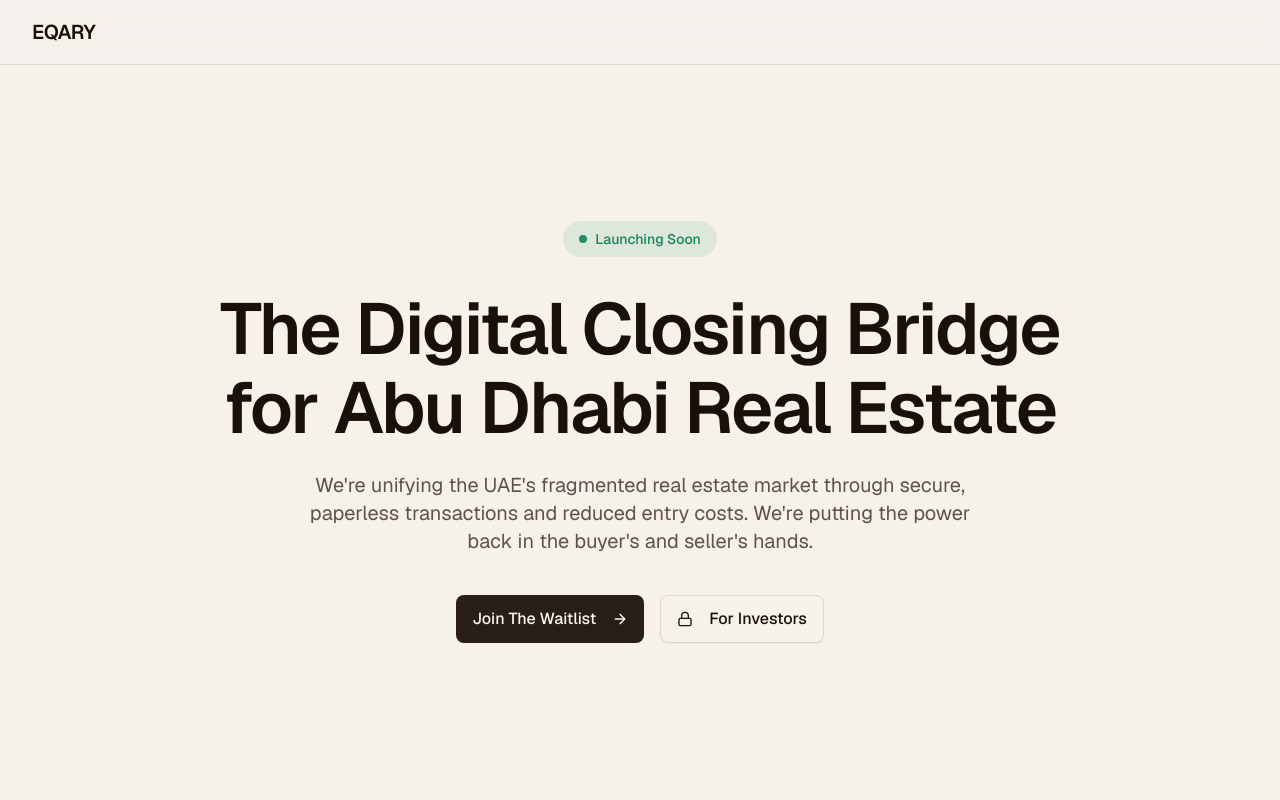
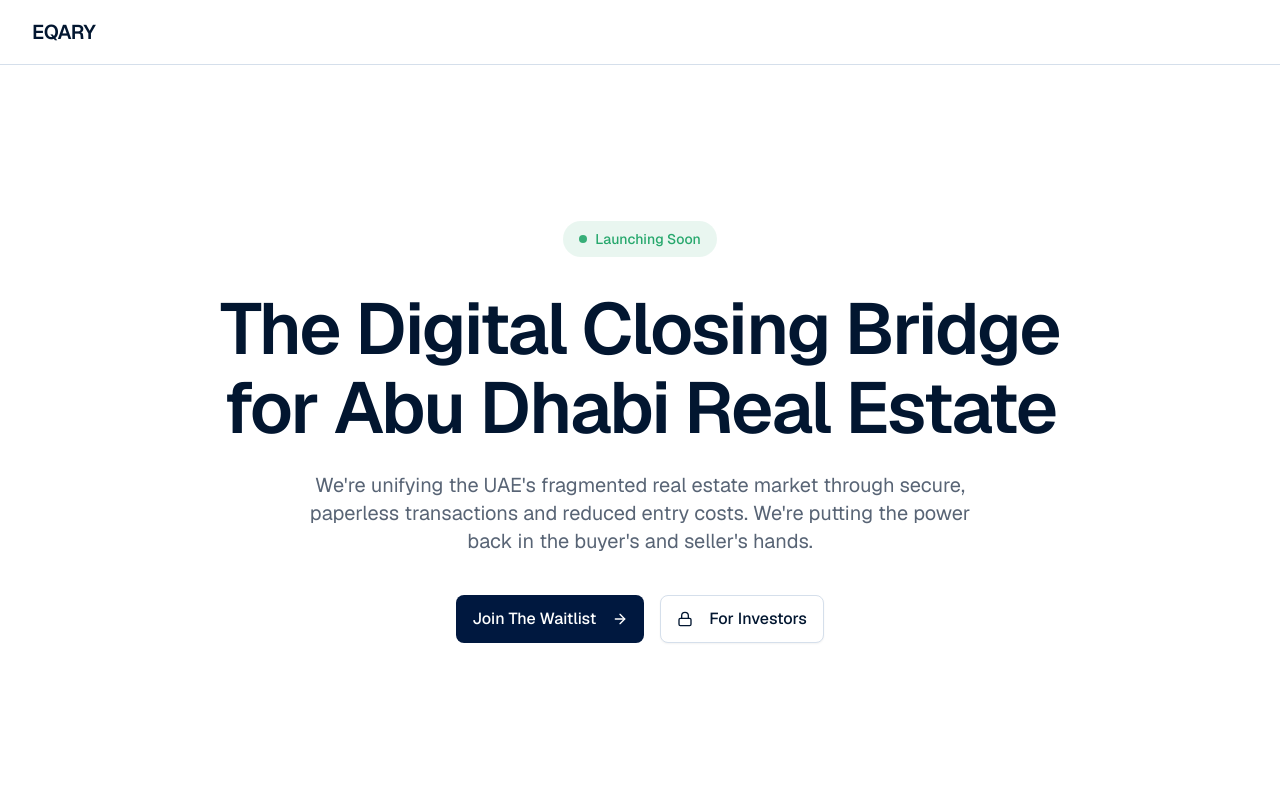
Before and after one commit to ahmedalkindi849-png/eqary, a Next.js app: page / in a window 1280 px wide. Shown: the top 800 px of the page. Built offline with nearby package versions, Linux system fonts and the light colour scheme.

Commit message:
refactor: update color scheme to match EQARY app palette
Update global design tokens and hardcoded colors in roadmap.html.

```diff
--- a/app/globals.css
+++ b/app/globals.css
@@ -4,75 +4,75 @@
 @custom-variant dark (&:is(.dark *));
 
 :root {
-  /* EQARY - Warm cream background with green accents */
-  --background: oklch(0.96 0.01 75);
-  --foreground: oklch(0.18 0.02 60);
+  /* EQARY - Dark navy primary, mint green accent, white background */
+  --background: oklch(1 0 0);
+  --foreground: oklch(0.20 0.06 255);
   --card: oklch(1 0 0);
-  --card-foreground: oklch(0.18 0.02 60);
+  --card-foreground: oklch(0.20 0.06 255);
   --popover: oklch(1 0 0);
-  --popover-foreground: oklch(0.18 0.02 60);
-  --primary: oklch(0.25 0.02 60);
-  --primary-foreground: oklch(0.98 0.01 75);
-  --secondary: oklch(0.92 0.02 75);
-  --secondary-foreground: oklch(0.25 0.02 60);
-  --muted: oklch(0.92 0.015 75);
-  --muted-foreground: oklch(0.45 0.02 60);
-  --accent: oklch(0.55 0.12 160);
+  --popover-foreground: oklch(0.20 0.06 255);
+  --primary: oklch(0.22 0.08 258);
+  --primary-foreground: oklch(1 0 0);
+  --secondary: oklch(0.96 0.01 255);
+  --secondary-foreground: oklch(0.22 0.08 258);
+  --muted: oklch(0.96 0.01 255);
+  --muted-foreground: oklch(0.50 0.03 255);
+  --accent: oklch(0.65 0.14 158);
   --accent-foreground: oklch(1 0 0);
   --destructive: oklch(0.577 0.245 27.325);
-  --destructive-foreground: oklch(0.577 0.245 27.325);
-  --border: oklch(0.88 0.02 75);
-  --input: oklch(0.92 0.02 75);
-  --ring: oklch(0.55 0.12 160);
-  --chart-1: oklch(0.55 0.12 160);
-  --chart-2: oklch(0.6 0.118 184.704);
+  --destructive-foreground: oklch(1 0 0);
+  --border: oklch(0.90 0.02 255);
+  --input: oklch(0.96 0.01 255);
+  --ring: oklch(0.65 0.14 158);
+  --chart-1: oklch(0.65 0.14 158);
+  --chart-2: oklch(0.60 0.118 184.704);
   --chart-3: oklch(0.398 0.07 227.392);
   --chart-4: oklch(0.828 0.189 84.429);
   --chart-5: oklch(0.769 0.188 70.08);
   --radius: 0.625rem;
-  --sidebar: oklch(0.985 0 0);
-  --sidebar-foreground: oklch(0.145 0 0);
-  --sidebar-primary: oklch(0.205 0 0);
-  --sidebar-primary-foreground: oklch(0.985 0 0);
-  --sidebar-accent: oklch(0.97 0 0);
-  --sidebar-accent-foreground: oklch(0.205 0 0);
-  --sidebar-border: oklch(0.922 0 0);
-  --sidebar-ring: oklch(0.708 0 0);
+  --sidebar: oklch(0.22 0.08 258);
+  --sidebar-foreground: oklch(1 0 0);
+  --sidebar-primary: oklch(0.65 0.14 158);
+  --sidebar-primary-foreground: oklch(1 0 0);
+  --sidebar-accent: oklch(0.30 0.08 258);
+  --sidebar-accent-foreground: oklch(1 0 0);
+  --sidebar-border: oklch(0.30 0.06 258);
+  --sidebar-ring: oklch(0.65 0.14 158);
 }
 
 .dark {
-  --background: oklch(0.96 0.01 75);
-  --foreground: oklch(0.18 0.02 60);
+  --background: oklch(1 0 0);
+  --foreground: oklch(0.20 0.06 255);
   --card: oklch(1 0 0);
-  --card-foreground: oklch(0.18 0.02 60);
+  --card-foreground: oklch(0.20 0.06 255);
   --popover: oklch(1 0 0);
-  --popover-foreground: oklch(0.18 0.02 60);
-  --primary: oklch(0.25 0.02 60);
-  --primary-foreground: oklch(0.98 0.01 75);
-  --secondary: oklch(0.92 0.02 75);
-  --secondary-foreground: oklch(0.25 0.02 60);
-  --muted: oklch(0.92 0.015 75);
-  --muted-foreground: oklch(0.45 0.02 60);
-  --accent: oklch(0.55 0.12 160);
+  --popover-foreground: oklch(0.20 0.06 255);
+  --primary: oklch(0.22 0.08 258);
+  --primary-foreground: oklch(1 0 0);
+  --secondary: oklch(0.96 0.01 255);
+  --secondary-foreground: oklch(0.22 0.08 258);
+  --muted: oklch(0.96 0.01 255);
+  --muted-foreground: oklch(0.50 0.03 255);
+  --accent: oklch(0.65 0.14 158);
   --accent-foreground: oklch(1 0 0);
   --destructive: oklch(0.577 0.245 27.325);
-  --destructive-foreground: oklch(0.577 0.245 27.325);
-  --border: oklch(0.88 0.02 75);
-  --input: oklch(0.92 0.02 75);
-  --ring: oklch(0.55 0.12 160);
-  --chart-1: oklch(0.55 0.12 160);
-  --chart-2: oklch(0.6 0.118 184.704);
+  --destructive-foreground: oklch(1 0 0);
+  --border: oklch(0.90 0.02 255);
+  --input: oklch(0.96 0.01 255);
+  --ring: oklch(0.65 0.14 158);
+  --chart-1: oklch(0.65 0.14 158);
+  --chart-2: oklch(0.60 0.118 184.704);
   --chart-3: oklch(0.398 0.07 227.392);
   --chart-4: oklch(0.828 0.189 84.429);
   --chart-5: oklch(0.769 0.188 70.08);
-  --sidebar: oklch(0.985 0 0);
-  --sidebar-foreground: oklch(0.145 0 0);
-  --sidebar-primary: oklch(0.205 0 0);
-  --sidebar-primary-foreground: oklch(0.985 0 0);
-  --sidebar-accent: oklch(0.97 0 0);
-  --sidebar-accent-foreground: oklch(0.205 0 0);
-  --sidebar-border: oklch(0.922 0 0);
-  --sidebar-ring: oklch(0.708 0 0);
+  --sidebar: oklch(0.22 0.08 258);
+  --sidebar-foreground: oklch(1 0 0);
+  --sidebar-primary: oklch(0.65 0.14 158);
+  --sidebar-primary-foreground: oklch(1 0 0);
+  --sidebar-accent: oklch(0.30 0.08 258);
+  --sidebar-accent-foreground: oklch(1 0 0);
+  --sidebar-border: oklch(0.30 0.06 258);
+  --sidebar-ring: oklch(0.65 0.14 158);
 }
 
 @theme inline {
--- a/public/roadmap.html
+++ b/public/roadmap.html
@@ -9,22 +9,23 @@
 *,*::before,*::after{box-sizing:border-box;margin:0;padding:0}
 :root{
   --bg:#FFFFFF;
-  --s1:#F8F9FA;
-  --s2:#F1F3F5;
-  --s3:#E9ECEF;
+  --s1:#F5F7FA;
+  --s2:#EEF1F6;
+  --s3:#E4E8F0;
   --gold:#4CAF7F;
   --goldL:#5FBF95;
   --goldDim:rgba(76,175,127,0.10);
-  --goldBorder:rgba(76,175,127,0.25);
+  --goldBorder:rgba(76,175,127,0.28);
   --slate:#6C7280;
-  --slateL:#374151;
-  --white:#1A2642;
+  --slateL:#1C2B5E;
+  --white:#1C2B5E;
   --green:#4CAF7F;
   --teal:#1A6B8A;
   --violet:#5B3A9A;
   --rose:#EF4444;
-  --b1:rgba(0,0,0,0.05);
-  --b2:rgba(0,0,0,0.10);
+  --navy:#1C2B5E;
+  --b1:rgba(28,43,94,0.06);
+  --b2:rgba(28,43,94,0.12);
   --r:8px;
   --r2:14px;
   --serif:'Fraunces',serif;
@@ -32,29 +33,29 @@
   --mono:'JetBrains Mono',monospace;
 }
 html{scroll-behavior:smooth}
-body{font-family:var(--sans);background:var(--bg);color:var(--white);overflow-x:hidden;-webkit-font-smoothing:antialiased;color:#0F0E0C}
+body{font-family:var(--sans);background:var(--bg);color:var(--navy);overflow-x:hidden;-webkit-font-smoothing:antialiased}
 
 /* NAV */
 nav{
   position:fixed;top:0;left:0;right:0;z-index:100;
   display:flex;align-items:center;justify-content:space-between;
   padding:.85rem 3rem;
-  background:rgba(234,228,217,0.9);
+  background:rgba(255,255,255,0.92);
   backdrop-filter:blur(20px);
   border-bottom:.5px solid var(--b1);
 }
 .logo{
   font-family:var(--serif);font-size:19px;font-weight:600;
-  letter-spacing:.03em;color:#0F0E0C;
+  letter-spacing:.03em;color:var(--navy);
 }
-.logo em{color:#2D7A4F;font-style:normal}
+.logo em{color:var(--gold);font-style:normal}
 .nav-links{display:flex;gap:2.5rem;align-items:center}
 .nav-links a{
   font-family:var(--mono);font-size:10.5px;letter-spacing:.1em;
   text-transform:uppercase;color:var(--slate);text-decoration:none;transition:color .18s;
 }
 .nav-links a:hover{color:var(--white)}
-.nav-links a.active{color:#2D7A4F}
+.nav-links a.active{color:var(--gold)}
 @media(max-width:640px){.nav-links{gap:1.25rem}.nav-links a{font-size:9px}}
 
 /* HERO */
@@ -69,10 +70,10 @@ nav{
 }
 .hero-label{
   font-family:var(--mono);font-size:10.5px;letter-spacing:.2em;text-transform:uppercase;
-  color:#2D7A4F;margin-bottom:2rem;
+  color:var(--gold);margin-bottom:2rem;
   display:flex;align-items:center;gap:14px;
 }
-.hero-label::before,.hero-label::after{content:'';width:28px;height:.5px;background:rgba(0,0,0,0.2)}
+.hero-label::before,.hero-label::after{content:'';width:28px;height:.5px;background:rgba(28,43,94,0.2)}
 .hero-h1{
   font-family:var(--serif);
   font-size:clamp(2.8rem,6.5vw,5.2rem);
@@ -105,7 +106,7 @@ section{padding:5.5rem 2rem;max-width:1200px;margin:0 auto}
 .s-head{text-align:center;margin-bottom:3.5rem}
 .s-tag{
   font-family:var(--mono);font-size:10.5px;letter-spacing:.14em;text-transform:uppercase;
-  color:#2D7A4F;margin-bottom:.75rem;
+  color:var(--gold);margin-bottom:.75rem;
 }
 .s-title{
   font-family:var(--serif);
@@ -126,7 +127,7 @@ section{padding:5.5rem 2rem;max-width:1200px;margin:0 auto}
 .mitem:last-child{border-right:none}
 .mitem-num{
   font-family:var(--serif);font-size:2.4rem;font-weight:600;
-  color:#1A1A1A;letter-spacing:-.02em;line-height:1;margin-bottom:.4rem;
+  color:var(--navy);letter-spacing:-.02em;line-height:1;margin-bottom:.4rem;
 }
 .mitem-label{font-family:var(--mono);font-size:9.5px;letter-spacing:.08em;text-transform:uppercase;color:var(--slate)}
 .mitem-src{font-size:10px;color:rgba(124,139,161,.5);margin-top:.25rem;font-style:italic}
@@ -140,14 +141,14 @@ section{padding:5.5rem 2rem;max-width:1200px;margin:0 auto}
   background:none;color:var(--slate);cursor:pointer;transition:all .18s;
 }
 .ftab:hover{border-color:var(--goldBorder);color:var(--goldL)}
-.ftab.active{background:#2D7A4F;border-color:#2D7A4F;color:#fff;font-weight:500}
+.ftab.active{background:var(--navy);border-color:var(--navy);color:#fff;font-weight:500}
 
 .fgrid{display:grid;grid-template-columns:repeat(auto-fill,minmax(290px,1fr));gap:1px;background:var(--b1)}
 .fcard{
   background:var(--s1);padding:1.6rem;
   transition:background .2s;animation:fIn .28s ease both;
 }
-.fcard:hover{background:var(--s2);border-left:2px solid #2D7A4F}
+.fcard:hover{background:var(--s2);border-left:2px solid var(--gold)}
 @keyframes fIn{from{opacity:0;transform:translateY(8px)}to{opacity:1;transform:none}}
 .fcard-icon{font-size:22px;margin-bottom:.9rem}
 .fcard-title{font-size:14px;font-weight:600;color:var(--white);margin-bottom:.35rem;letter-spacing:-.01em}
@@ -157,11 +158,11 @@ section{padding:5.5rem 2rem;max-width:1200px;margin:0 auto}
   font-family:var(--mono);font-size:9px;letter-spacing:.07em;text-transform:uppercase;
   padding:3px 8px;border-radius:4px;
 }
-.p1{background:rgba(26,26,26,.1);color:#1A1A1A;border:.5px solid rgba(26,26,26,.2)}
-.p2{background:rgba(13,94,122,.1);color:#0D5E7A;border:.5px solid rgba(13,94,122,.2)}
-.p3{background:rgba(29,107,58,.1);color:#1D6B3A;border:.5px solid rgba(29,107,58,.2)}
-.p4{background:rgba(168,48,64,.10);color:#A83040;border:.5px solid rgba(168,48,64,.22)}
-.p5{background:rgba(76,26,140,.1);color:#4C1A8C;border:.5px solid rgba(76,26,140,.2)}
+.p1{background:rgba(28,43,94,.08);color:var(--navy);border:.5px solid rgba(28,43,94,.18)}
+.p2{background:rgba(26,107,138,.1);color:#1A6B8A;border:.5px solid rgba(26,107,138,.2)}
+.p3{background:rgba(76,175,127,.1);color:#2D8A5E;border:.5px solid rgba(76,175,127,.25)}
+.p4{background:rgba(239,68,68,.08);color:#DC2626;border:.5px solid rgba(239,68,68,.2)}
+.p5{background:rgba(91,58,154,.1);color:#5B3A9A;border:.5px solid rgba(91,58,154,.2)}
 
 /* ROADMAP */
 .roadmap-wrap{position:relative;padding:0 0 2rem}
@@ -183,10 +184,10 @@ section{padding:5.5rem 2rem;max-width:1200px;margin:0 auto}
   font-family:var(--mono);font-size:11px;
   position:relative;z-index:2;border:1px solid;
 }
-.rd-gold{background:rgba(26,26,26,.08);border-color:#1A1A1A;color:#1A1A1A}
-.rd-teal{background:rgba(26,107,138,.1);border-color:#1A6B8A;color:#1A6B8A}
-.rd-green{background:rgba(45,122,79,.1);border-color:#2D7A4F;color:#2D7A4F}
-.rd-rose{background:rgba(168,48,64,.1);border-color:#A83040;color:#A83040}
+.rd-gold{background:rgba(28,43,94,.08);border-color:var(--navy);color:var(--navy)}
+.rd-teal{background:rgba(76,175,127,.1);border-color:var(--gold);color:var(--gold)}
+.rd-green{background:rgba(76,175,127,.1);border-color:var(--gold);color:var(--gold)}
+.rd-rose{background:rgba(239,68,68,.1);border-color:#EF4444;color:#EF4444}
 .rd-violet{background:rgba(91,58,154,.1);border-color:#5B3A9A;color:#5B3A9A}
 
 .rm-body{flex:1;max-width:460px}
@@ -216,10 +217,10 @@ section{padding:5.5rem 2rem;max-width:1200px;margin:0 auto}
   margin-top:.85rem;font-family:var(--mono);font-size:10px;
   padding:4px 11px;border-radius:5px;
 }
-.rt-gold{background:rgba(26,26,26,.07);color:#1A1A1A;border:.5px solid rgba(26,26,26,.18)}
-.rt-teal{background:rgba(26,107,138,.08);color:#145672;border:.5px solid rgba(26,107,138,.2)}
-.rt-green{background:rgba(45,122,79,.08);color:#1D6030;border:.5px solid rgba(45,122,79,.2)}
-.rt-rose{background:rgba(168,48,64,.08);color:#A83040;border:.5px solid rgba(168,48,64,.2)}
+.rt-gold{background:rgba(28,43,94,.07);color:var(--navy);border:.5px solid rgba(28,43,94,.18)}
+.rt-teal{background:rgba(76,175,127,.08);color:#2D8A5E;border:.5px solid rgba(76,175,127,.25)}
+.rt-green{background:rgba(76,175,127,.08);color:#2D8A5E;border:.5px solid rgba(76,175,127,.25)}
+.rt-rose{background:rgba(239,68,68,.08);color:#DC2626;border:.5px solid rgba(239,68,68,.2)}
 .rt-violet{background:rgba(91,58,154,.08);color:#4B2A84;border:.5px solid rgba(91,58,154,.2)}
 
 /* REVENUE */
@@ -270,7 +271,7 @@ section{padding:5.5rem 2rem;max-width:1200px;margin:0 auto}
 .rental-step{display:flex;align-items:flex-start;gap:12px;font-size:13px;color:var(--slateL);line-height:1.5}
 .rental-step-n{
   width:22px;height:22px;border-radius:50%;
-  background:#1D6B3A;color:#fff;
+  background:var(--navy);color:#fff;
   font-size:10px;font-weight:600;
   display:flex;align-items:center;justify-content:center;flex-shrink:0;margin-top:1px;
 }
@@ -278,8 +279,8 @@ section{padding:5.5rem 2rem;max-width:1200px;margin:0 auto}
 .rental-row{
   display:flex;align-items:center;justify-content:space-between;
   padding:.55rem .7rem;
-  background:rgba(29,107,58,.06);border-radius:5px;margin-bottom:.35rem;
-  font-size:12.5px;border:.5px solid rgba(29,107,58,.14);
+  background:rgba(76,175,127,.06);border-radius:5px;margin-bottom:.35rem;
+  font-size:12.5px;border:.5px solid rgba(76,175,127,.18);
 }
 .rk{color:var(--slate)}.rv{color:var(--white);font-family:var(--mono);font-size:11.5px}
 
```
